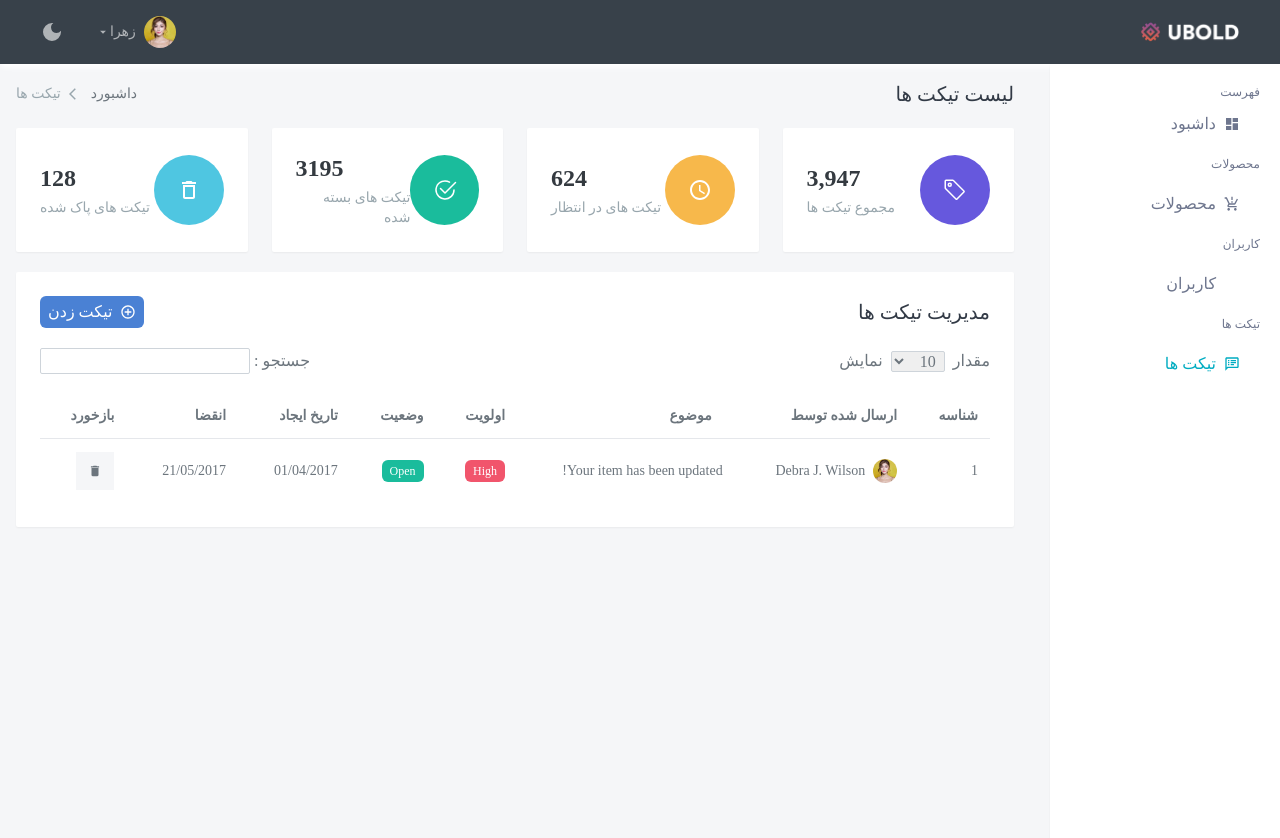
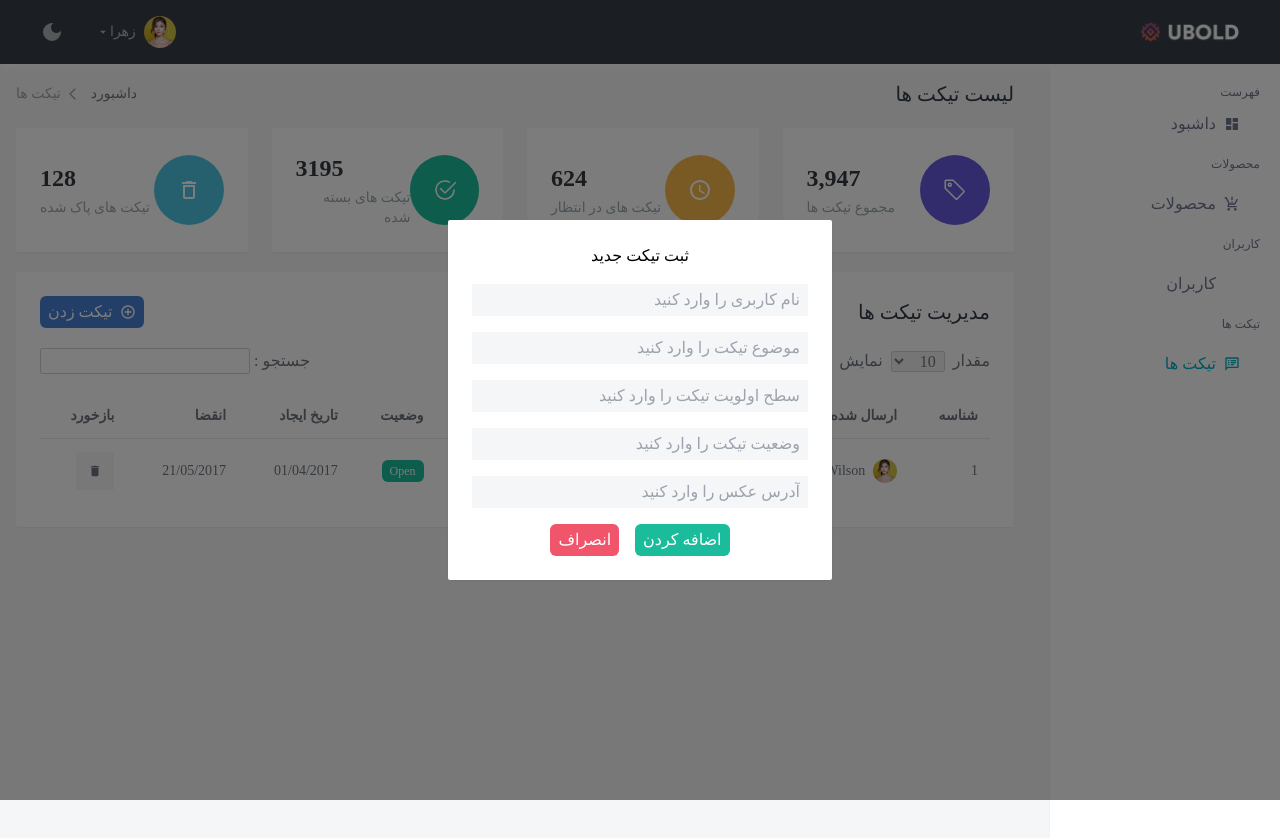
Before and after one commit to Mhboolor/my-dashboard, a React (Create React App) app: page /tikets in a window 1280 px wide. Both pictures are taken after a click on the button "تیکت زدن". Shown: the top 838 px of the page. Built offline with nearby package versions, Linux system fonts and the light colour scheme; data requests are answered from the project's data file; some icons are missing.

Commit message:
feat:add tiket Logic

```diff
--- /dev/null
+++ b/src/components/tikets/AddTiket.jsx
@@ -0,0 +1,50 @@
+import React, { useState } from 'react'
+import { useAddTiketsMutation } from '../../api/apiSlice';
+import { nanoid } from '@reduxjs/toolkit';
+
+function AddTiket({changeShow}) {
+
+    const [name , setName] = useState('');
+    const [subject , setSubject] = useState('');
+    const [priority , setPriority] = useState('');
+    const [status , setStatus] = useState('');
+    const [image , setImage] = useState('');
+
+    const [newTiket] = useAddTiketsMutation();
+
+    const addTiket = async () => {
+        if (name && subject && priority && status && image) {
+            await newTiket({
+                id : nanoid(),
+                ex : Date.now().toString,
+                name ,
+                subject ,
+                priority ,
+                status ,
+                image
+            }).unwrap();
+            changeShow()
+        }
+    }
+
+
+  return (
+    <div className='w-full h-full fixed left-0 top-0 flex items-center justify-center bg-black/30 z-30'>
+        <div className='w-full h-full fixed left-0 top-0 flex items-center justify-center bg-black/30' onClick={changeShow}></div>
+        <div className='bg-white rounded-sm shadow-sm flex flex-col gap-4 p-6 w-full sm:w-96 z-50'>
+            <p className='text-center'>ثبت تیکت جدید</p>
+            <input type="text" placeholder='نام کاربری را وارد کنید' className='bg-light rounded-sm px-2 py-1 w-full' value={name} onChange={e => setName(e.target.value)}/>
+            <input type="text" placeholder='موضوع تیکت را وارد کنید' className='bg-light rounded-sm px-2 py-1 w-full' value={subject} onChange={e => setSubject(e.target.value)}/>
+            <input type="text" placeholder='سطح اولویت تیکت را وارد کنید' className='bg-light rounded-sm px-2 py-1 w-full' value={priority} onChange={e => setPriority(e.target.value)}/>
+            <input type="text" placeholder='وضعیت تیکت را وارد کنید' className='bg-light rounded-sm px-2 py-1 w-full' value={status} onChange={e => setStatus(e.target.value)}/>
+            <input type="text" placeholder='آدرس عکس را وارد کنید' className='bg-light rounded-sm px-2 py-1 w-full' value={image} onChange={e => setImage(e.target.value)}/>
+            <div className='flex items-center justify-center gap-4'>
+                <button className='px-2 py-1 bg-green/100 text-white rounded-md' onClick={addTiket}>اضافه کردن</button>
+                <button className='px-2 py-1 bg-red text-white rounded-md' onClick={changeShow}>انصراف</button>
+            </div>
+        </div>
+    </div>
+  )
+}
+
+export default AddTiket
--- a/src/components/tikets/TiketsList.jsx
+++ b/src/components/tikets/TiketsList.jsx
@@ -1,55 +1,58 @@
-import React, { useState } from 'react'
-import {MdAddCircleOutline} from "react-icons/md"
-import SearchBox from './SearchBox'
-import Tiket from './Tiket'
-import { useGetTiketsQuery } from '../../api/apiSlice'
-import Loading from "../Loading"
+import React, { useState } from "react";
+import { MdAddCircleOutline } from "react-icons/md";
+import SearchBox from "./SearchBox";
+import Tiket from "./Tiket";
+import { useGetTiketsQuery } from "../../api/apiSlice";
+import Loading from "../Loading";
+import AddTiket from "./AddTiket";
 
 function TiketsList() {
+  const [showAdd, setShowAdd] = useState(false);
 
-    const [showAdd , setShowAdd] = useState(true)
+  const { data: tikets, isLoading, isError, isSuccess } = useGetTiketsQuery();
 
-    const {data : tikets , isLoading , isError , isSuccess} = useGetTiketsQuery()
-
+  const changeShow = () => {
+    setShowAdd(prev => !prev)
+  }
 
   return (
-    <div className='bg-white shadow-sm rounded-sm p-6 flex flex-col gap-5'>
-        <div className='flex items-center justify-between'>
-            <p className='text-xl text-gray-6'>مدیریت تیکت ها</p>
-            <button className='flex items-center rounded-md py-1 px-2 bg-[#4a81d4] text-white gap-2'><MdAddCircleOutline/>تیکت زدن</button>
+    <div className="bg-white shadow-sm rounded-sm p-6 flex flex-col gap-5">
+      <div className="flex items-center justify-between">
+        <p className="text-xl text-gray-6">مدیریت تیکت ها</p>
+        <button className="flex items-center rounded-md py-1 px-2 bg-[#4a81d4] text-white gap-2" onClick={changeShow}>
+          <MdAddCircleOutline />
+          تیکت زدن
+        </button>
       </div>
-        <SearchBox/>
-        <div className='w-full overflow-x-scroll md:overflow-auto'>
-            <table className='text-sm text-gray-4 text-justify w-[900px] md:w-full'>
-                <thead className='border-b'>
+      <SearchBox />
+      <div className="w-full overflow-x-scroll md:overflow-auto">
+        <table className="text-sm text-gray-4 text-justify w-[900px] md:w-full">
+          <thead className="border-b">
             <tr>
-                        <th className='p-3'>شناسه</th>
-                        <th className='p-3'>ارسال شده توسط</th>
-                        <th className='p-3'>موضوع</th>
-                        <th className='p-3'>اولویت</th>
-                        <th className='p-3'>وضعیت</th>
-                        <th className='p-3'>تاریخ ایجاد</th>
-                        <th className='p-3'>انقضا</th>
-                        <th className='p-3'>بازخورد</th>
+              <th className="p-3">شناسه</th>
+              <th className="p-3">ارسال شده توسط</th>
+              <th className="p-3">موضوع</th>
+              <th className="p-3">اولویت</th>
+              <th className="p-3">وضعیت</th>
+              <th className="p-3">تاریخ ایجاد</th>
+              <th className="p-3">انقضا</th>
+              <th className="p-3">بازخورد</th>
             </tr>
           </thead>
-                <tbody className=' divide-y'>
-                    {
-                        isError ? (
+          <tbody className=" divide-y">
+            {isError ? (
               <p>خطا در هنگام دریافت اطلاعات از سرور</p>
             ) : isLoading ? (
-                            <Loading/>
+              <Loading />
             ) : isSuccess ? (
-                            tikets.map(tiket => (
-                                <Tiket {...tiket} key={tiket.id}/>
-                            ))
-                        ) : null
-                    }
+              tikets.map((tiket) => <Tiket {...tiket} key={tiket.id} />)
+            ) : null}
           </tbody>
         </table>
       </div>
+      {showAdd && <AddTiket changeShow={changeShow}/>}
     </div>
-  )
+  );
 }
 
-export default TiketsList
+export default TiketsList;
```
Lines whose indentation alone changed are shown as unchanged.
